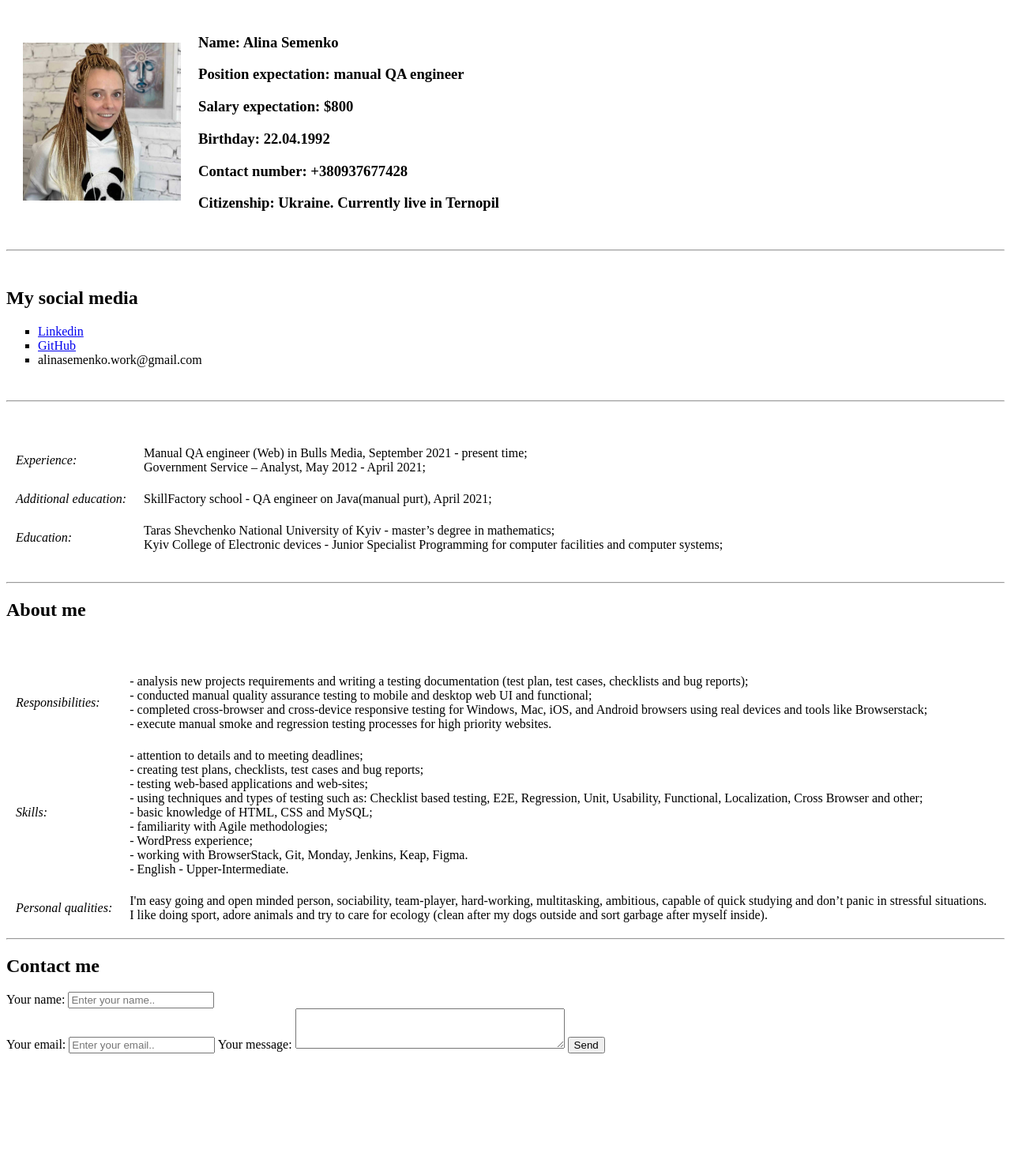
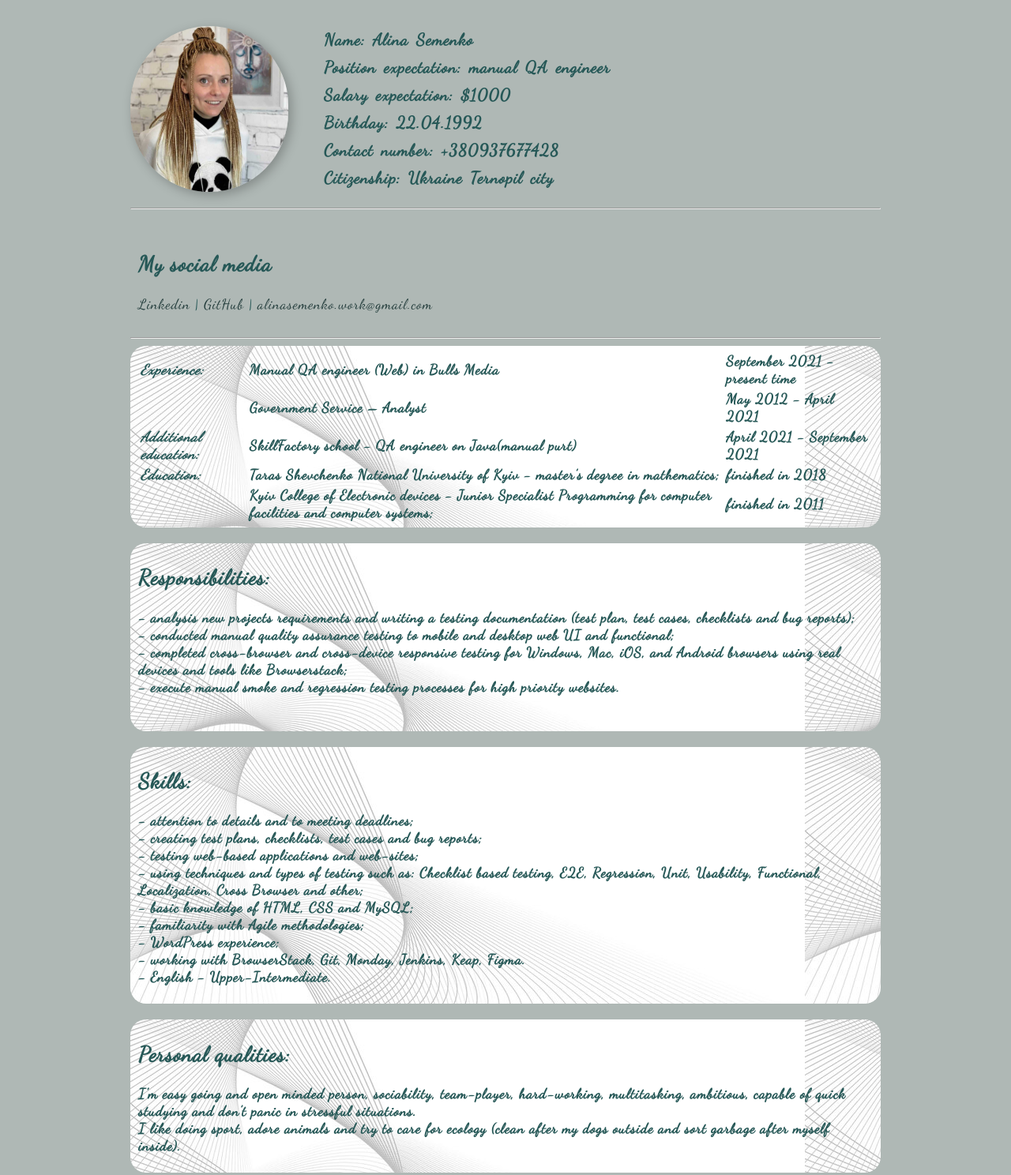
Before and after one commit to AlinaSemenko/CV, a plain HTML site: page index.html in a window 1280 px wide. Shown: the part 5-1493 px from the top of the page at 79% size. Before the commit the page ends 1347 px from the top, so only its background shows below. Drawn offline with Linux system fonts and the light colour scheme; a web font is replaced by a local one.

Commit message:
Ready with css

```diff
--- a/index.html
+++ b/index.html
@@ -3,66 +3,68 @@
 <head>
     <meta charset="UTF-8">
     <title>Alina Semenko CV</title>
+<link href="styles.css" rel="stylesheet"/>
 </head>
 <body>
-    <table cellspacing="20">
-        <tr>
-            <td>
-                <img src="avatar.jpg" width="200">
-            </td>
-            <td>
+    <div class="container">
+        <div class="top">
+            <img src="avatar.jpg" alt="my photo" class="avatar">
+                <div class="top-text">
                     <h3>Name: <strong>Alina Semenko</strong></h3>
                     <h3>Position expectation: <strong>manual QA engineer</strong></h3>
-                <h3>Salary expectation: <strong>$800</strong></h3>
+                    <h3>Salary expectation: <strong>$1000</strong></h3>
                     <h3>Birthday: <strong>22.04.1992</strong></h3>
                     <h3>Contact number: <strong>+380937677428</strong></h3>
-                <h3>Citizenship: <strong>Ukraine. Currently live in Ternopil</strong></h3>
-            </td>
-        </tr>
-    </table>
+                    <h3>Citizenship: <strong>Ukraine Ternopil city</strong></h3>
+                </div>
+        </div>
         <hr>
         <br>
+        <div class="social">
             <h2>My social media</h2>
-    <ul type="square">
-        <li><a href="https://www.linkedin.com/in/alina-semenko" target="_blank">Linkedin</a></li>
-        <li><a href="https://github.com/AlinaSemenko" target="_blank">GitHub</a></li>
-        <li><a>alinasemenko.work@gmail.com</a></li>
-    </ul>
+            <a href="https://www.linkedin.com/in/alina-semenko" target="_blank">Linkedin</a>
+            |<a href="https://github.com/AlinaSemenko" target="_blank"> GitHub</a>
+            |<a href ="mailto:alinasemenko.work@gmail.com"> alinasemenko.work@gmail.com</a>
+        </div>
         <br>
-
         <hr>
-
-    <table cellpadding = '10'>
+        <div class="card">
+            <table class="table">
                 <tr>
                     <td><em>Experience:</em></td>
-            <td> Manual QA engineer (Web) in Bulls Media, September 2021 -
-                present time; <br>
-                 Government Service – Analyst, May 2012 - April 2021;</td>
+                    <td> Manual QA engineer (Web) in Bulls Media</td>
+                    <td> September 2021 - present time</td>
                 </tr>
-        <br>
+                <tr>
+                    <td></td>
+                    <td>Government Service – Analyst</td>
+                    <td> May 2012 - April 2021</td>
+                </tr>
+
                 <tr>
                     <td><em>Additional education:</em></td>
-            <td>SkillFactory school - QA engineer on Java(manual purt), April 2021;</td>
+                    <td>SkillFactory school - QA engineer on Java(manual purt)</td>
+                    <td> April 2021 - September 2021</td>
                 </tr>
-        <br>
 
                 <tr>
                     <td><em>Education:</em></td>
                     <td>Taras Shevchenko National University of Kyiv - master’s
-                degree in mathematics;
-                <br>
-                Kyiv College of Electronic devices - Junior Specialist
+                        degree in mathematics;</td>
+                        <td>finished in 2018</td>
+                </tr>
+                <tr>
+                    <td></td>
+                    <td>Kyiv College of Electronic devices - Junior Specialist
                         Programming for computer facilities and computer systems;
                     </td>
+                    <td>finished in 2011</td>
                 </tr>
             </table>
-    <br>
-    <hr>
-    <h2> About me</h2>
-    <table cellpadding = '10'>
-        <tr>
-            <td><em>Responsibilities:</em></td>
-            <td> - analysis new projects requirements and writing a testing
+        </div>
+        <div class="card">
+            <h2>Responsibilities:</h2>
+            <p> - analysis new projects requirements and writing a testing
                 documentation (test plan, test cases, checklists and bug reports);
             <br>
                 - conducted manual quality assurance testing to mobile and
@@ -73,12 +75,12 @@
                 devices and tools like Browserstack;
             <br>
                 - execute manual smoke and regression testing processes for
-                high priority websites.</td>
-        </tr>
+                high priority websites.</p>
             <br>
-        <tr>
-            <td><em>Skills:</em></td>
-            <td>- attention to details and to meeting deadlines;
+        </div>
+        <div class="card">
+            <h2>Skills:</h2>
+            <p>- attention to details and to meeting deadlines;
             <br>
                - creating test plans, checklists, test cases and bug reports;
             <br>
@@ -98,38 +100,41 @@
                  Figma.
             <br>
                - English - Upper-Intermediate.
-                <br></td>
-        </tr>
-        <br>
-
-        <tr>
-            <td><em>Personal qualities:</em></td>
-            <td>I'm easy going and open minded person, sociability, team-player,
+            </p>
+        </div>
+        <div class="card">
+            <h2>Personal qualities:</h2>
+            <p>I'm easy going and open minded person, sociability, team-player,
                 hard-working, multitasking, ambitious, capable of quick
                 studying and don’t panic in stressful situations.
             <br>
                 I like doing
                 sport, adore animals and try to care for ecology (clean after my
                 dogs outside and sort garbage after myself inside).
-                </td>
-        </tr>
-    </table>
-    <hr>
+            </p>
+        </div>
+        <div class="contact">
             <h2>Contact me</h2>
-    <form>
+            <form action="/">
+                <div class="row">
+                    <div class="form-group">
                         <label for="name">Your name:</label>
                         <input type="text" id="name"
                         placeholder="Enter your name..">
-    <br>
+                    </div>
+                    <div class="form-group">
                         <label for="email">Your email:</label>
                         <input type="email" id="email"
                         placeholder="Enter your email..">
-
+                    </div>
+                </div>
+                    <div class="message">
                         <label for="text">Your message:</label>
                         <textarea id="text" rows="3" cols="40"></textarea>
-        <input type="submit" value = "Send">
-
+                    </div>
+                    <input class="button" type="submit" value = "Send">
             </form>
-
+        </div>
+    </div>
 </body>
 </html>
--- /dev/null
+++ b/styles.css
@@ -0,0 +1,118 @@
+@import url('https://fonts.googleapis.com/css2?family=Caramel&display=swap');
+@import url('https://fonts.googleapis.com/css2?family=Caramel&family=Dancing+Script&display=swap');
+body {
+    background-color: rgb(175, 184, 181);
+    color: rgb(38, 88, 87);
+
+    font-size: 18px;
+    font-weight: normal;
+    font-family: 'Dancing Script', cursive;
+    letter-spacing: 1px;
+
+}
+.container {
+    max-width: 950px;
+    margin: auto;
+    padding-top: 30px;
+}
+.avatar {
+width: 200px;
+border-radius: 100px;
+box-shadow: 4px 4px 14px rgba(0,0,0,0.25);
+}
+.top {
+    display: flex;
+    margin-bottom: 20px;
+}
+
+@media (max-width: 700px) {
+    .info {
+        display: block;
+        text-align: center;
+    }
+}
+.top h3 {
+    margin: 0;
+    word-spacing: 3px;
+}
+.top-text {
+    margin-left: 40px;
+}
+.top-text h3 {
+    padding: 5px;
+}
+
+.social{
+    padding-inline: 10px;
+}
+.social a {
+    color: rgb(32, 58, 57);
+    text-decoration: none;
+   }
+a:hover {
+    text-decoration: underline;
+}
+.card {
+    background-image:url(bck.jpg);
+    padding: 5px 10px;
+    margin-bottom: 20px;
+    border-radius: 20px;
+    font-weight: 700;
+}
+.table {
+    width: 100%;
+}
+.contact h2 {
+        text-align: center;
+}
+
+.form-group label {
+    display: block;
+    font-size: 24px;
+
+}
+.form-group input {
+    width: 100%;
+    box-sizing: border-box;
+    border: none;
+    border-bottom: 1px solid #ccc;
+    color: black;
+    padding: 15px 10px 10px;
+    outline: none;
+    font-family: inherit;
+    border-radius: 20px;
+}
+
+.message textarea {
+    width: 97%;
+    box-sizing: border-box;
+    border: none;
+    border-bottom: 1px solid #ccc;
+    color: black;
+    padding: 15px 10px 10px;
+    outline: none;
+    font-family: inherit;
+    border-radius: 20px;
+}
+
+.row {
+    display: flex;
+    margin-bottom: 20px;
+}
+.row > .form-group {
+    width: 50%;
+    margin-right: 20px;
+}
+.button {
+    margin-top: 10px;
+    background: rgb(38, 88, 87);
+    color: white;
+    padding: 15px 70px;
+    font-family: inherit;
+    cursor: pointer;
+    border-radius: 10px;
+    border:rgb(38, 88, 87)
+}
+.button:hover {
+    opacity: 0.9;
+}
```
Also changed, not shown: bck.jpg (added). Lines whose indentation alone changed are shown as unchanged.
